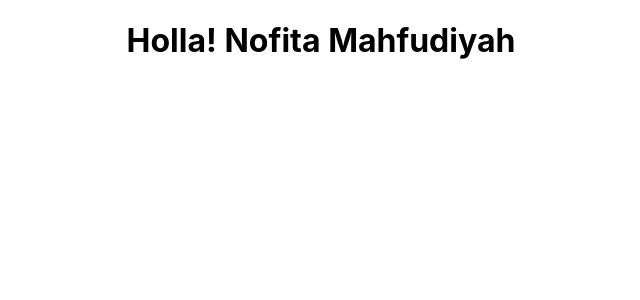
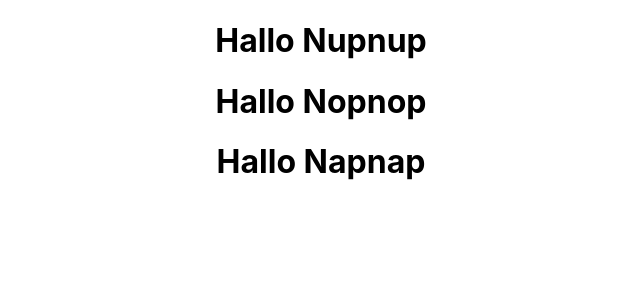
Before and after one commit to nofitamhfdyh/react-app, a React (Create React App) app: page / in a window 1280 px wide. Shown: the top 300 px of the page, without its empty margins (319-959 px from the left). Built offline with nearby package versions, Linux system fonts and the light colour scheme.

Commit message:
add first props

```diff
--- a/src/App.js
+++ b/src/App.js
@@ -7,17 +7,23 @@ import Hello from './components/Hello';
 function App() {
   return (
     <div className="App">
-      {/* <Greet>
-        //pemanggilan file Greet
+      <Greet name='Nupnup'>
+
+      </Greet>
+      <Greet name='Nopnop'>
+
+      </Greet>
+      <Greet name='Napnap'>
+
       </Greet>
 
-      <Welcome>
+      {/* <Welcome>
 
       </Welcome> */}
 
-      <Hello>
+      {/* <Hello>
 
-      </Hello>
+      </Hello> */}
 
 
       {/* <header className="App-header">
--- a/src/components/Greet.js
+++ b/src/components/Greet.js
@@ -4,7 +4,9 @@ import React from "react";
 //         return <h1> Hallo Nupnup </h1>
 // }
 
-const Greet = () => <h1>Hallo Saudara Soudari</h1> // understanding the basic arrow functions ; penambahan kurung kurawa di file pemanggilan jika tanpa menggunakan default (1a)
-
+const Greet = (props) => {
+        console.log(props)
+        return <h1>Hallo {props.name}</h1> // understanding the basic arrow functions ; penambahan kurung kurawa di file pemanggilan jika tanpa menggunakan default (1a)
+}
 
 export default Greet // cara (1) supaya komponennnya bisa diakses dan dipanggil di folder lain
```
